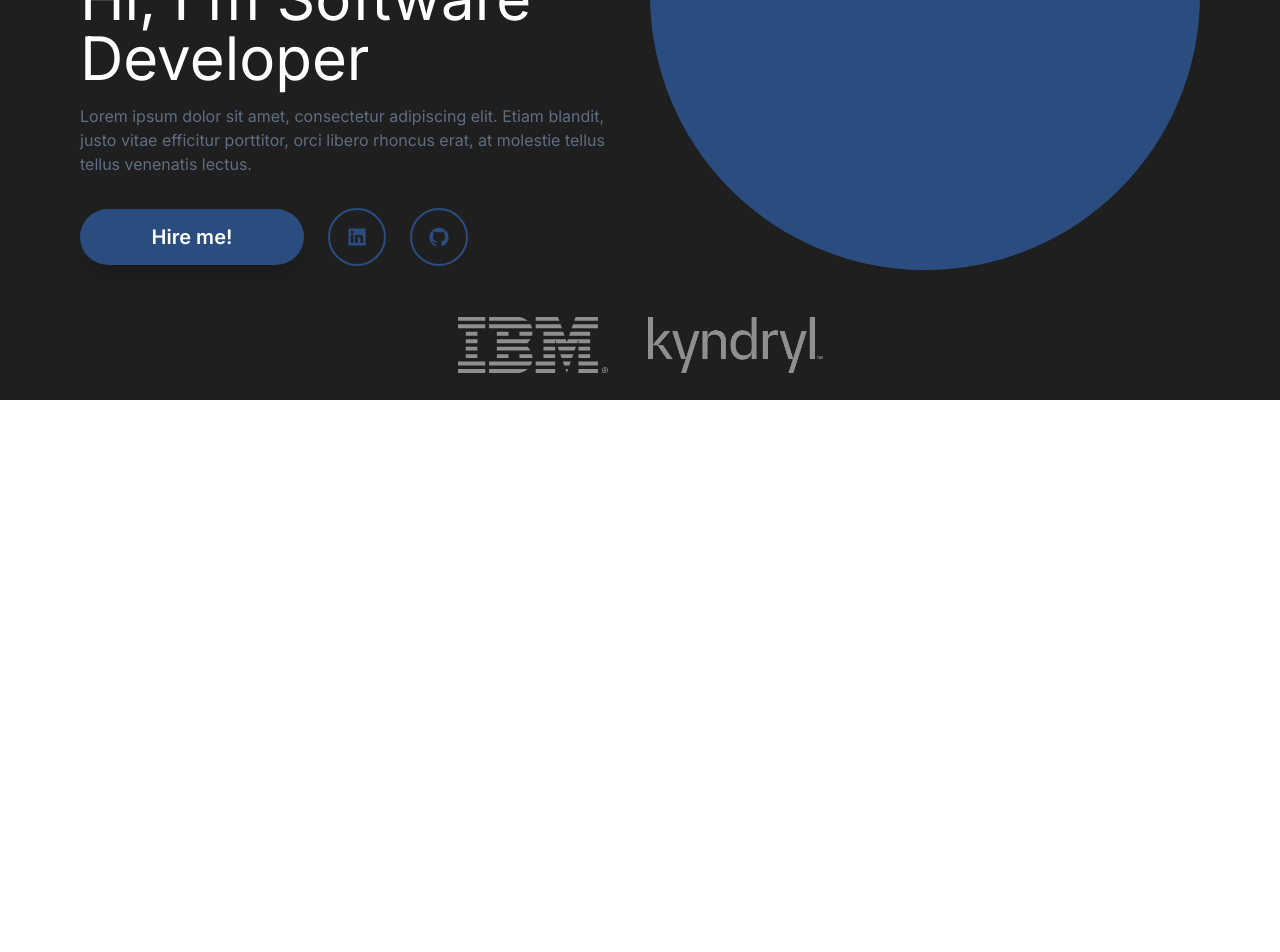
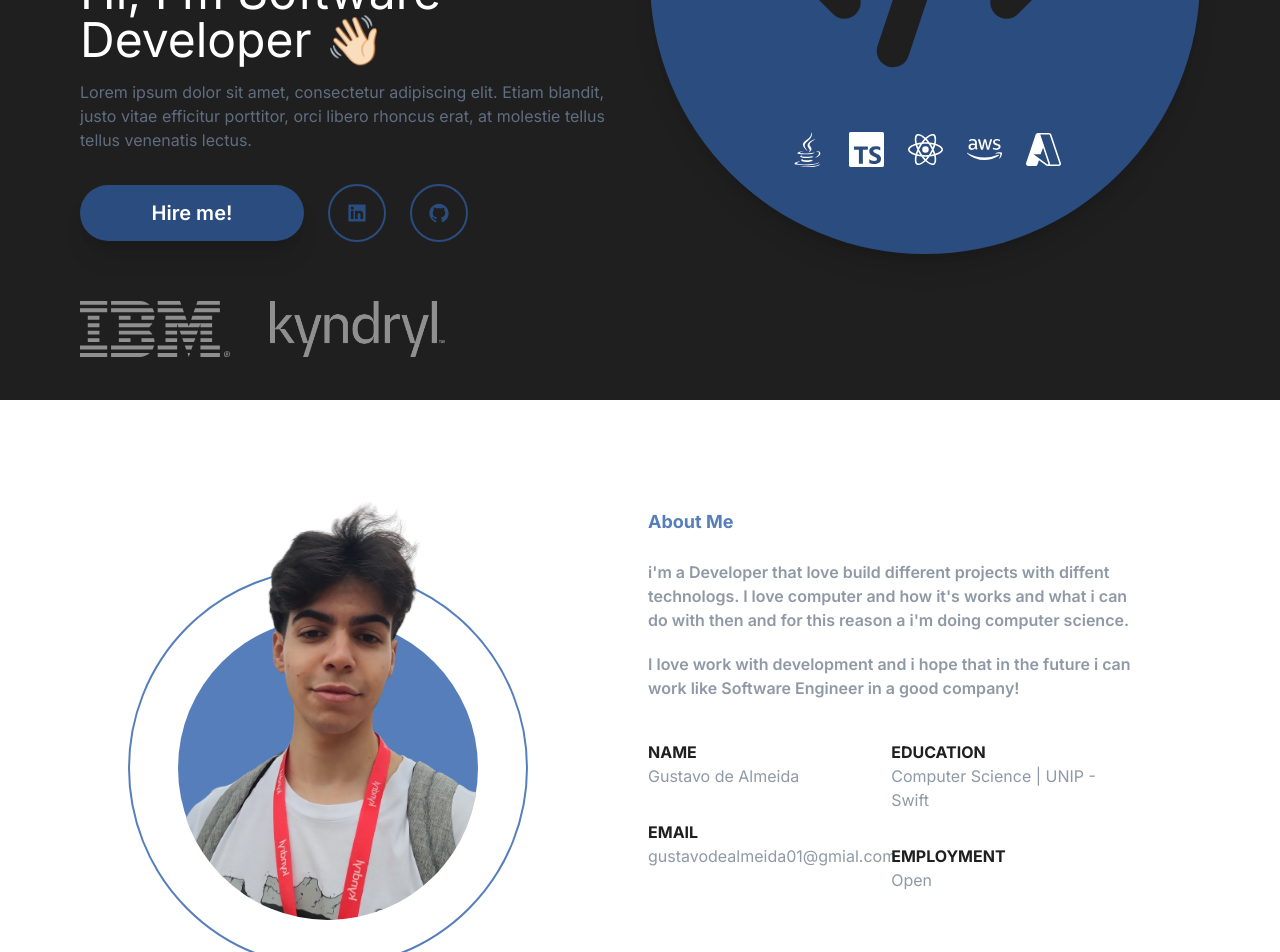
Before and after one commit to Gustavo-Venceslau/portfolio, a Next.js app: page / in a window 1280 px wide. Shown: the part 400-1352 px from the top of the page. Before the commit the page ends 820 px from the top, so only its background shows below. Built offline with nearby package versions, Linux system fonts and the light colour scheme.

Commit message:
about me section created

```diff
--- a/app/page.tsx
+++ b/app/page.tsx
@@ -1,3 +1,4 @@
+import { AboutMe } from "@/components/AboutMe";
 import { Navbar } from "@/components/Navbar";
 import { PageContent } from "@/components/PageContent";
 
@@ -6,6 +7,7 @@ export default function Home() {
     <div className="bg-[#1f1f20] w-full h-screen">
       <Navbar />
       <PageContent />
+      <AboutMe />
     </div>
   )
 }
--- /dev/null
+++ b/components/AboutMe.tsx
@@ -0,0 +1,48 @@
+import Image from "next/image"
+
+export function AboutMe(){
+    return(
+        <div className="w-full h-[600px] flex flex-row p-4 items-center" id="AboutMe">
+            <div className="w-1/2 flex justify-center items-center">
+                <Image src='/photo.png' alt='profile photo' height={100} width={300}
+                        className='rounded-full z-50'
+                />
+                <div className="bg-[#567ebb] rounded-full w-[300px] h-[300px] absolute translate-y-[68px]"></div>
+                <div className="border-2 border-[#567ebb] rounded-full w-[400px] h-[400px] absolute translate-y-[68px]"></div>
+            </div>
+            <div className="w-1/2 p-2 flex flex-col">
+                <div className="w-4/5">
+                    <h1 className="text-[#567ebb] text-lg font-bold mb-6">About Me</h1>
+                    <p className="text-[#606d80]/70 font-semibold mb-5">
+                        i'm a Developer that love build different projects with diffent technologs. I love computer and how it's works and what i can do with then and for this reason a i'm doing computer science.
+                    </p>
+                    <p className="text-[#606d80]/70 font-semibold mb-10">
+                        I love work with development and i hope that in the future i can work like Software Engineer in a good company!
+                    </p>
+                    <div className="w-full flex flex-row">
+                        <section className="flex flex-col w-1/2">
+                            <div className="mb-8">
+                                <h1 className="text-[#1f1f20] font-bold">NAME</h1>
+                                <h3 className="text-[#606d80]/70">Gustavo de Almeida</h3>
+                            </div>
+                            <div>
+                                <h1 className="text-[#1f1f20] font-bold">EMAIL</h1>
+                                <h3 className="text-[#606d80]/70">gustavodealmeida01@gmial.com</h3>
+                            </div>
+                        </section>
+                        <section className="flex flex-col w-1/2">
+                            <div className="mb-8">
+                                <h1 className="text-[#1f1f20] font-bold">EDUCATION</h1>
+                                <h3 className="text-[#606d80]/70">Computer Science | UNIP - Swift</h3>
+                            </div>
+                            <div>
+                                <h1 className="text-[#1f1f20] font-bold">EMPLOYMENT</h1>
+                                <h3 className="text-[#606d80]/70">Open</h3>
+                            </div>
+                        </section>
+                    </div>
+                </div>
+            </div>
+        </div>
+    )
+}
--- a/components/Navbar.tsx
+++ b/components/Navbar.tsx
@@ -8,11 +8,11 @@ export function Navbar(){
             </h1>
             <ul className="flex flex-row list-none text-white text-lg">
                 <li className=" border-transparent border-b-2 hover:border-b-2 hover:border-[#2b4c7e]"><Link href=''>Home</Link></li>
-                <li className="ml-16 hover:border-b-2 hover:border-[#2b4c7e]"><Link href=''>About me</Link></li>
+                <li className="ml-16 hover:border-b-2 hover:border-[#2b4c7e]"><a href='#AboutMe'>About me</a></li>
                 <li className="ml-16 hover:border-b-2 hover:border-[#2b4c7e]"><Link href=''>Works</Link></li>
-                <li className="ml-16 hover:border-b-2 hover:border-[#2b4c7e]"><Link href=''>Projects</Link></li>
+                <li className="ml-16 hover:border-b-2 hover:border-[#2b4c7e]"><Link href='https://github.com/Gustavo-Venceslau'>Projects</Link></li>
             </ul>
-            <button className="bg-[#2b4c7e] w-36 h-10 rounded-full text-white font-semibold">Talk to me</button>
+            <button className="bg-[#2b4c7e] hover:bg-[#2b4c7e]/75 shadow-xl w-36 h-10 rounded-full text-white font-semibold">Talk to me</button>
         </nav>
     )
 }
--- a/components/PageContent.tsx
+++ b/components/PageContent.tsx
@@ -1,7 +1,10 @@
 import Image from "next/image";
 import Link from "next/link";
-import { AiFillLinkedin, AiFillGithub } from 'react-icons/ai'
-import { SiIbm } from 'react-icons/si'
+import { AiFillLinkedin, AiFillGithub } from 'react-icons/ai';
+import { HiCode } from 'react-icons/hi';
+import { SiIbm } from 'react-icons/si';
+import { FaJava, FaAws } from 'react-icons/fa';
+import { SiTypescript, SiReact, SiMicrosoftazure } from 'react-icons/si'
 
 export function PageContent(){
     return(
@@ -13,8 +16,8 @@ export function PageContent(){
                         <br />
                         de Almeida
                     </h1>
-                    <h1 className="text-white text-6xl">
-                        Hi, I'm Software Developer
+                    <h1 className="text-white text-5xl">
+                        Hi, I'm Software Developer 👋🏻
                     </h1>
                     <p className="mt-4 text-[#606d80]">
                         Lorem ipsum dolor sit amet, consectetur adipiscing elit. Etiam blandit, justo vitae efficitur porttitor, orci libero rhoncus erat, at molestie tellus tellus venenatis lectus.
@@ -32,12 +35,19 @@ export function PageContent(){
                     </div>
                 </div>
                 <div className="w-1/2 flex justify-end">
-                    <div className="w-[550px] h-[550px] rounded-full bg-[#2b4c7e] mt-10">
-
+                    <div className="w-[550px] h-[550px] rounded-full bg-[#2b4c7e] mt-6 flex justify-center items-center shadow-xl flex-col">
+                        <HiCode size={325} className='mb-4 text-[#1f1f20]'/>
+                        <div className="flex flex-row text-white">
+                            <FaJava  size={35}/>
+                            <SiTypescript className="ml-6" size={35}/>
+                            <SiReact  className="ml-6" size={35}/>
+                            <FaAws  className="ml-6" size={35}/>
+                            <SiMicrosoftazure  className="ml-6" size={35}/>
+                        </div>
                     </div>
                 </div>
             </section>
-            <section className="w-full flex justify-center">
+            <section className="w-full flex">
                 <SiIbm size={150} className='text-white/50'/>
                 <div className="h-[150px] flex items-center ml-10">
                     <Image src='/kyndryl_logo.png' alt="" height={56} width={175} className='opacity-50'/>
```
Also changed, not shown: images/ibm_logo.png (deleted), public/photo.png (added).
